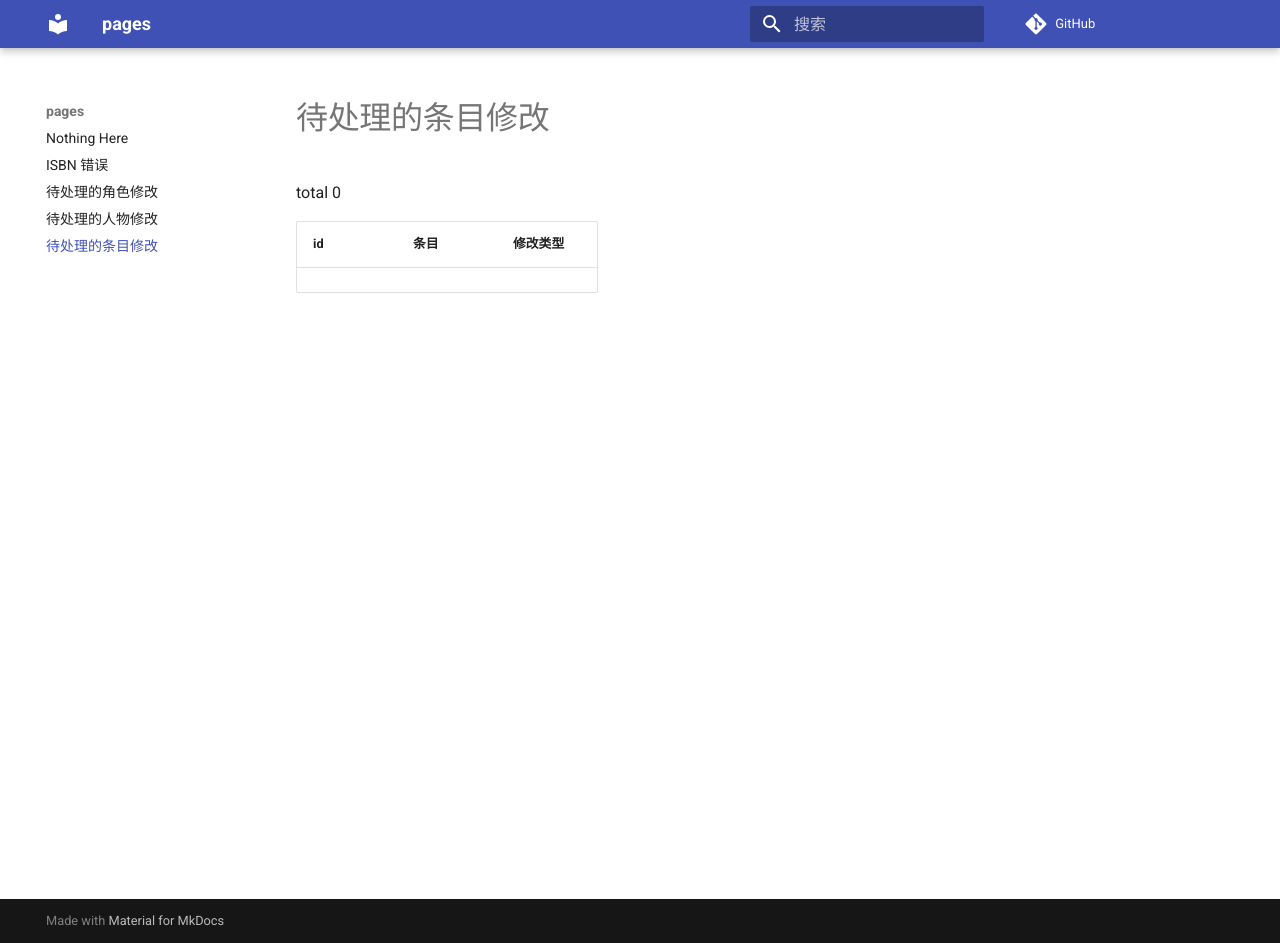
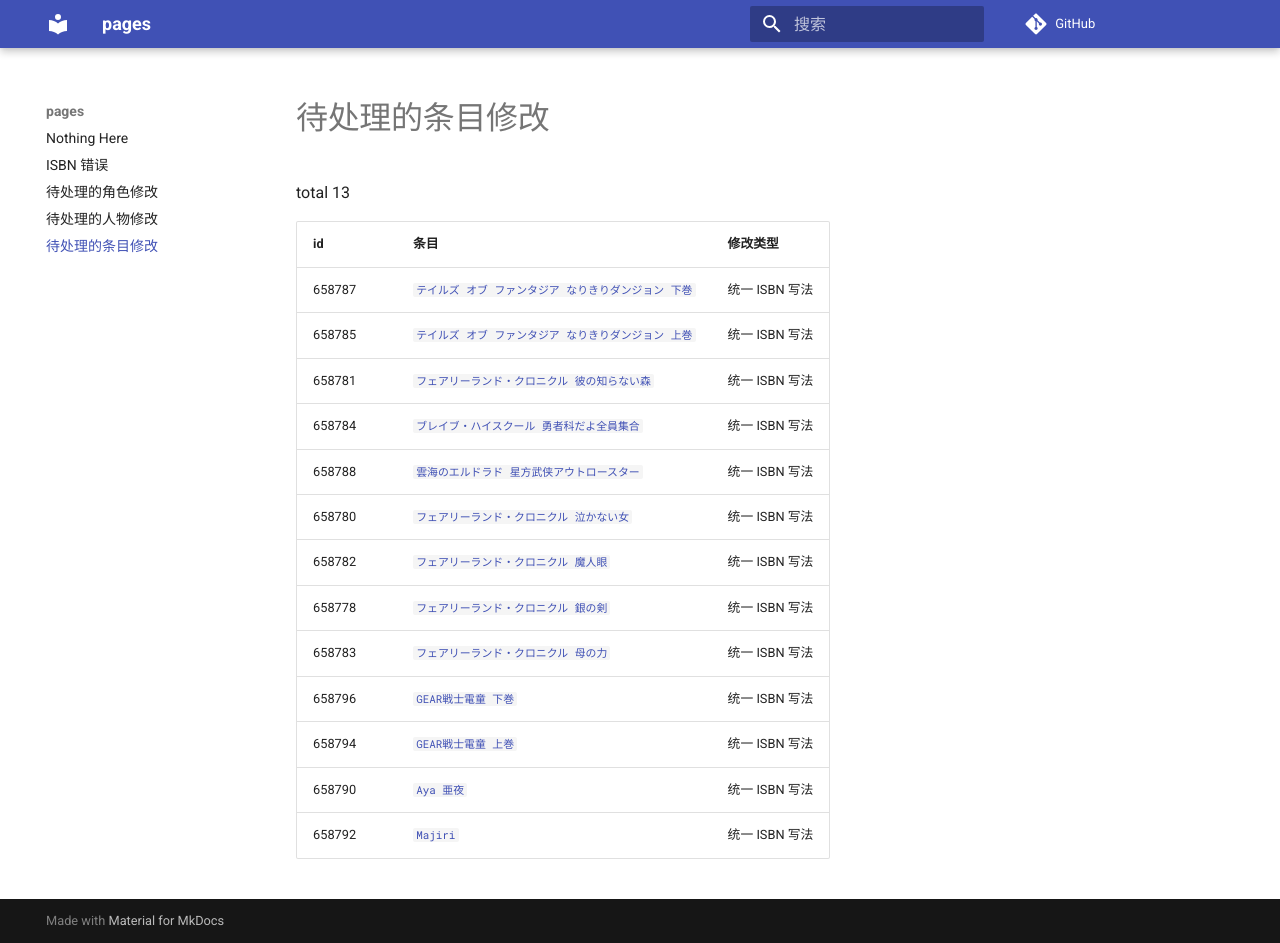
Before and after one commit to trim21/bangumi-pages, an MkDocs documentation site: the page built from docs/pending-subject-changes.md, in a window 1280 px wide and 943 px high. Built offline with MkDocs 1.6.1 and Material for MkDocs 9.7.7, drawn with Linux system fonts in a browser that asks for light colours; comment, search, counter and statistics services are not loaded.

Commit message:
update pending-changes.md

```diff
--- a/docs/pending-subject-changes.md
+++ b/docs/pending-subject-changes.md
@@ -1,6 +1,19 @@
 # 待处理的条目修改
 
-total 0
+total 13
 
 | id | 条目 | 修改类型 |
 | --- | --- | --- |
+| 658787 | [`テイルズ オブ ファンタジア なりきりダンジョン 下巻`](https://bgm.tv/subject/658787) | 统一 ISBN 写法 |
+| 658785 | [`テイルズ オブ ファンタジア なりきりダンジョン 上巻`](https://bgm.tv/subject/658785) | 统一 ISBN 写法 |
+| 658781 | [`フェアリーランド・クロニクル 彼の知らない森`](https://bgm.tv/subject/658781) | 统一 ISBN 写法 |
+| 658784 | [`ブレイブ・ハイスクール 勇者科だよ全員集合`](https://bgm.tv/subject/658784) | 统一 ISBN 写法 |
+| 658788 | [`雲海のエルドラド 星方武侠アウトロースター`](https://bgm.tv/subject/658788) | 统一 ISBN 写法 |
+| 658780 | [`フェアリーランド・クロニクル 泣かない女`](https://bgm.tv/subject/658780) | 统一 ISBN 写法 |
+| 658782 | [`フェアリーランド・クロニクル 魔人眼`](https://bgm.tv/subject/658782) | 统一 ISBN 写法 |
+| 658778 | [`フェアリーランド・クロニクル 銀の剣`](https://bgm.tv/subject/658778) | 统一 ISBN 写法 |
+| 658783 | [`フェアリーランド・クロニクル 母の力`](https://bgm.tv/subject/658783) | 统一 ISBN 写法 |
+| 658796 | [`GEAR戦士電童 下巻`](https://bgm.tv/subject/658796) | 统一 ISBN 写法 |
+| 658794 | [`GEAR戦士電童 上巻`](https://bgm.tv/subject/658794) | 统一 ISBN 写法 |
+| 658790 | [`Aya 亜夜`](https://bgm.tv/subject/658790) | 统一 ISBN 写法 |
+| 658792 | [`Majiri`](https://bgm.tv/subject/658792) | 统一 ISBN 写法 |
```
